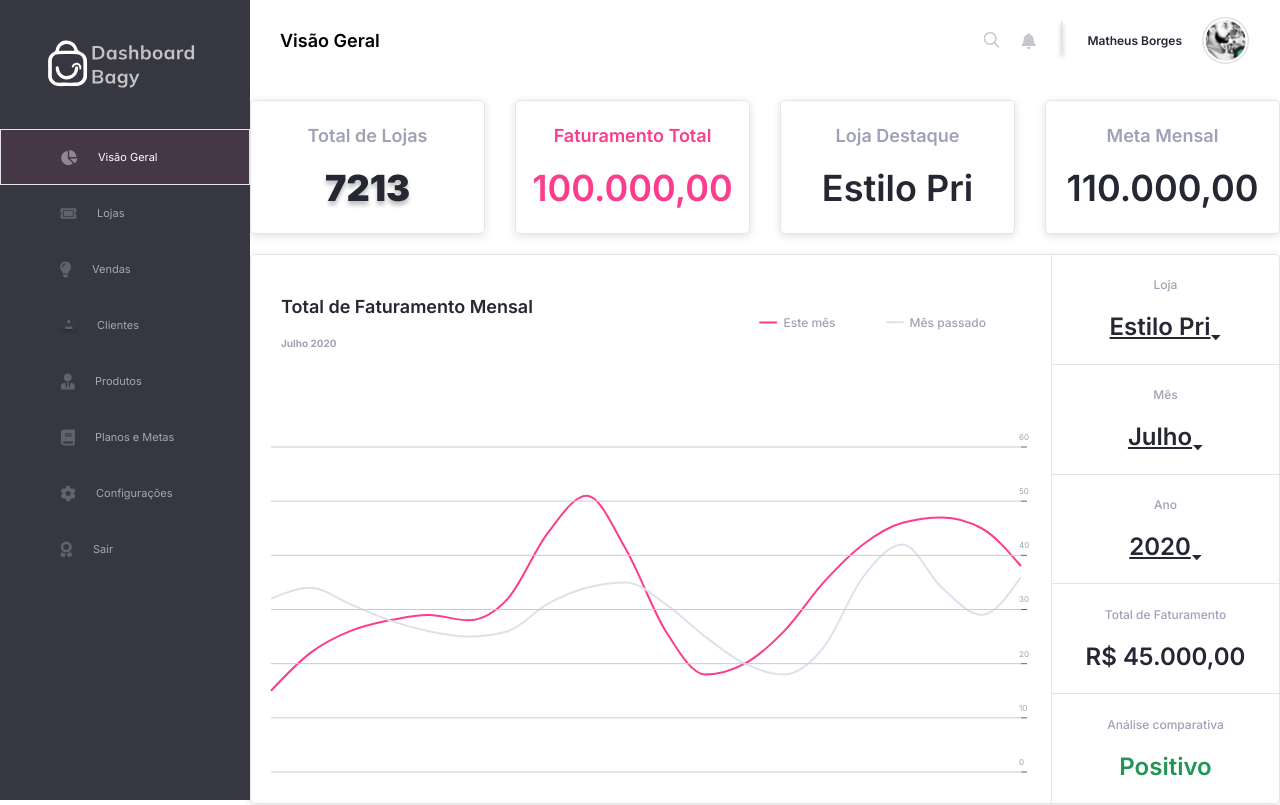
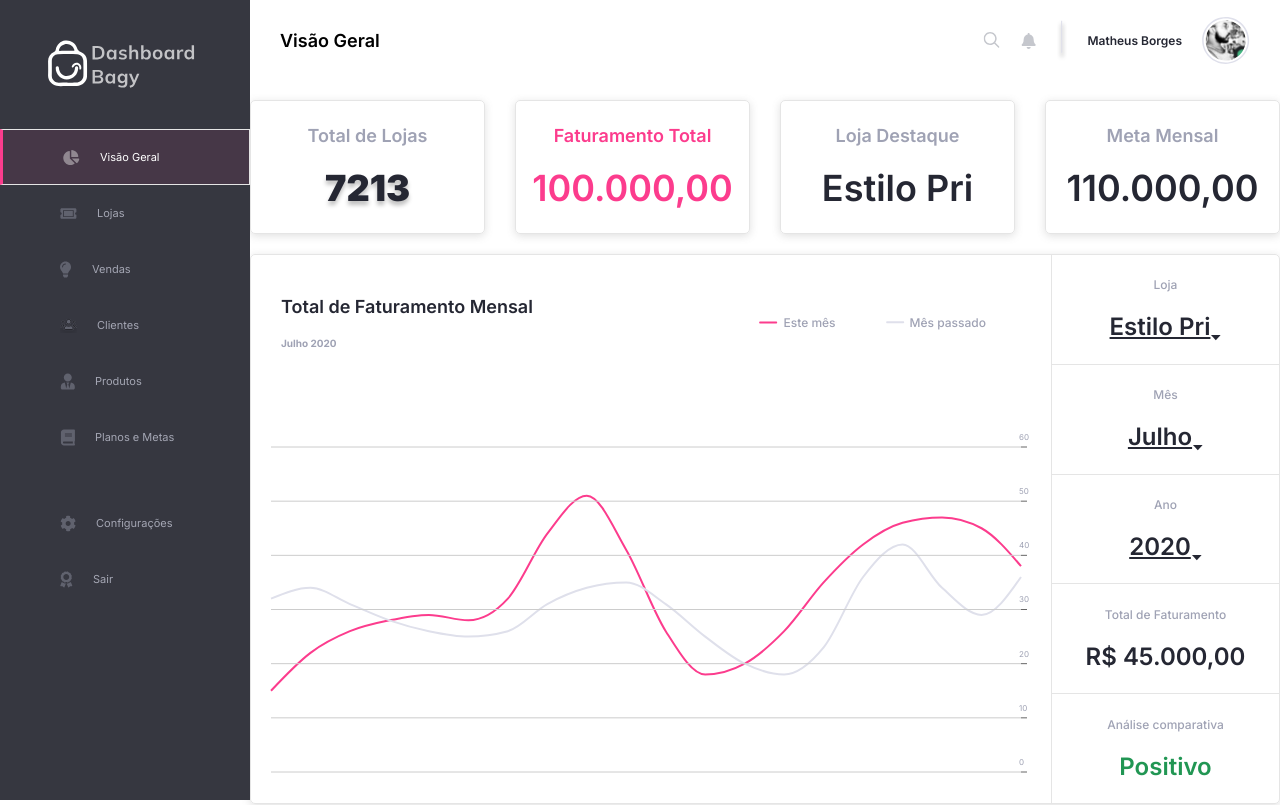
Before and after one commit to maricegalla/dashboardBagy, a React (Create React App) app in the folder dashboard/: page / in a window 1280 px wide. Shown: the top 805 px of the page. Built offline with nearby package versions, Linux system fonts and the light colour scheme; data requests are answered from the project's data file.

Commit message:
Sidenav Adjustment

```diff
--- a/dashboard/src/components/Sidenav/index.jsx
+++ b/dashboard/src/components/Sidenav/index.jsx
@@ -23,17 +23,13 @@ const sideNavContent = [
 ];
 
 const Sidenav = () => {
-
-  const location = useLocation()
+  const location = useLocation();
   const path = location.pathname;
 
-
   const setActive = (path) => {
-    const elements = document.querySelectorAll(".active");
+    const elements = document.querySelectorAll('.active');
     if (elements.length >= 1) {
-      elements.forEach((element) => (
-        element.classList.remove("active")
-      ));
+      elements.forEach((element) => element.classList.remove('active'));
       document.getElementById(path).classList.add('active');
     }
     document.getElementById(path).classList.add('active');
@@ -46,12 +42,19 @@ const Sidenav = () => {
   return (
     <SidenavContainer>
       <Logo className="logo" />
-      {sideNavContent.map((content, index) => (
-        <Link id={content.link} key={index} to={content.link}>
-          <img src={content.image} alt={content.name} />
-          {content.name}
-        </Link>
-      ))}
+      {sideNavContent.map((content, index) =>
+        content.name === 'Configurações' ? (
+          <Link id={content.link} key={index} to={content.link} className="config">
+            <img src={content.image} alt={content.name} />
+            {content.name}
+          </Link>
+        ) : (
+          <Link id={content.link} key={index} to={content.link}>
+            <img src={content.image} alt={content.name} />
+            {content.name}
+          </Link>
+        )
+      )}
     </SidenavContainer>
   );
 };
--- a/dashboard/src/components/Sidenav/style.js
+++ b/dashboard/src/components/Sidenav/style.js
@@ -18,13 +18,20 @@ const SidenavContainer = styled.div`
     margin-bottom: 40px;
   }
 
+  .config {
+    margin-top: 30px;
+  }
+
   .active {
     color: #fff;
     background-color: #463747 !important;
-    border: 1px solid #e5e5e5;
+    border-right: 1px solid #e5e5e5;
+    border-top: 1px solid #e5e5e5;
+    border-bottom: 1px solid #e5e5e5;
+    border-left: 3px solid #fc3c8d;
   }
 
-  & > a {
+  a {
     display: flex;
     align-items: center;
     justify-content: flex-start;
```
